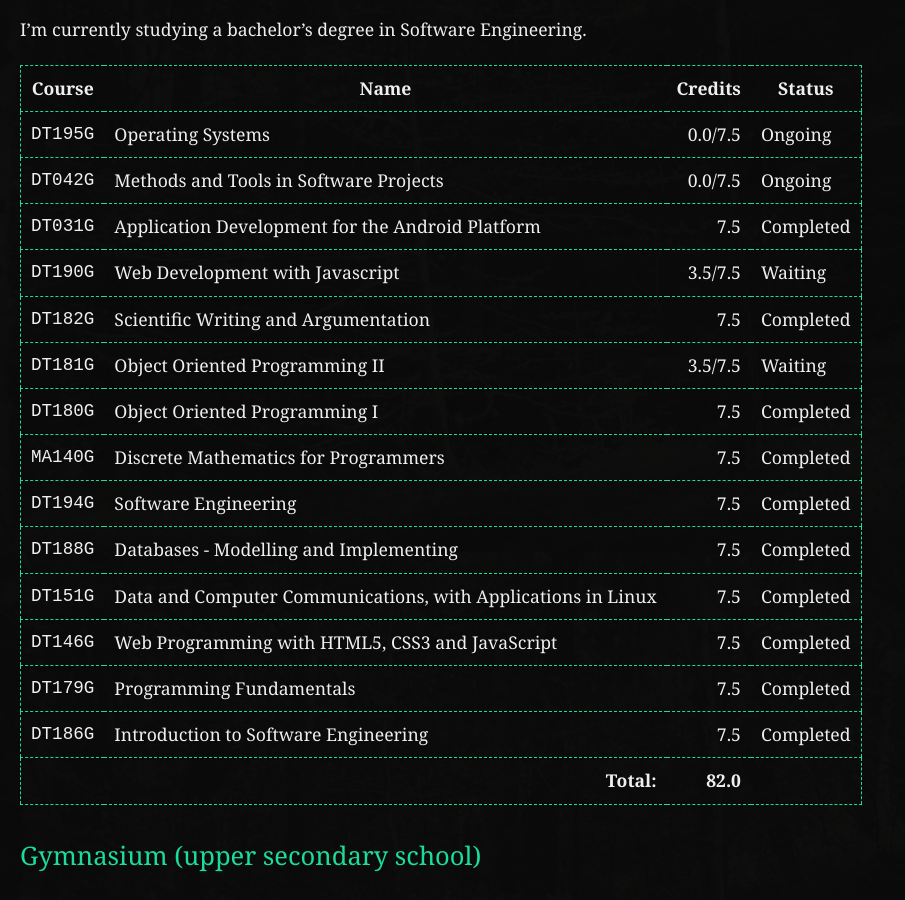
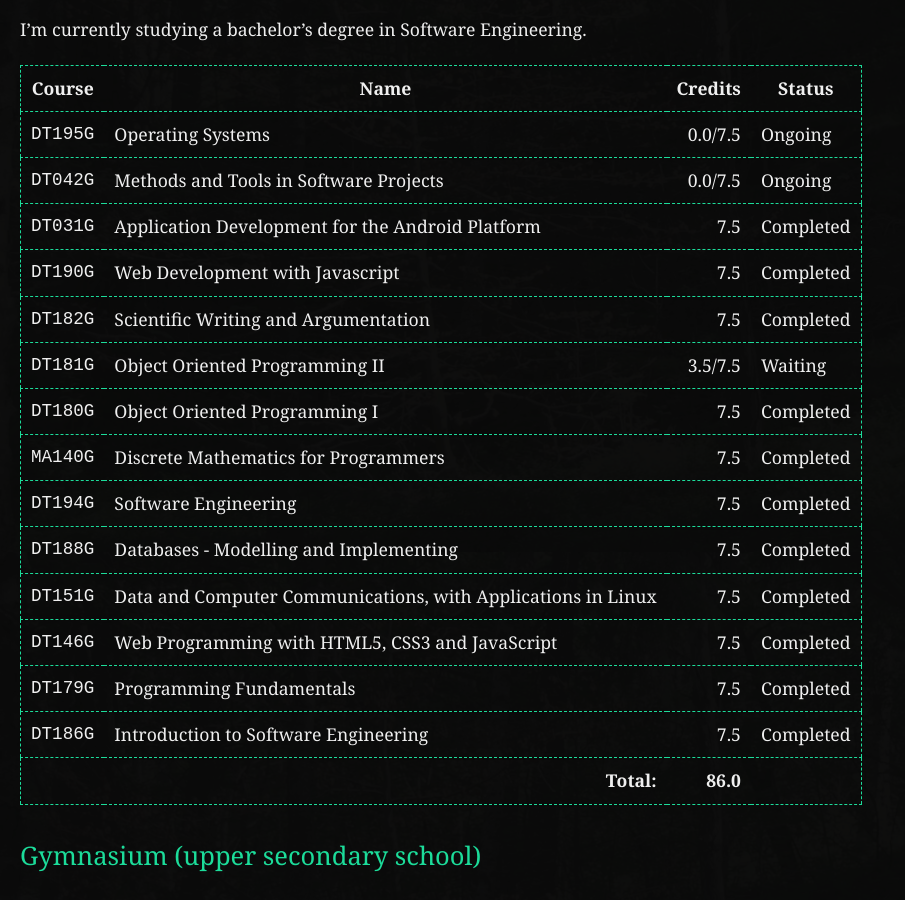
Before and after one commit to rollerozxa/voxelmanip.se, a Jekyll site: the page built from merits.md, in a window 1280 px wide and 900 px high, scrolled down 348 px. Shown: the whole window, without its empty margins (0-905 px from the left). Built offline with Jekyll 4.4.1, drawn with Linux system fonts in a browser that asks for light colours.

Commit message:
Update university merits

```diff
--- a/_data/merits/uni_se.yml
+++ b/_data/merits/uni_se.yml
@@ -17,9 +17,7 @@
 
 - id: DT190G
   name: Web Development with Javascript
-  credits: 3.5
-  total_credits: 7.5
-  status: Waiting
+  credits: 7.5
 
 - id: DT182G
   name: Scientific Writing and Argumentation
```
